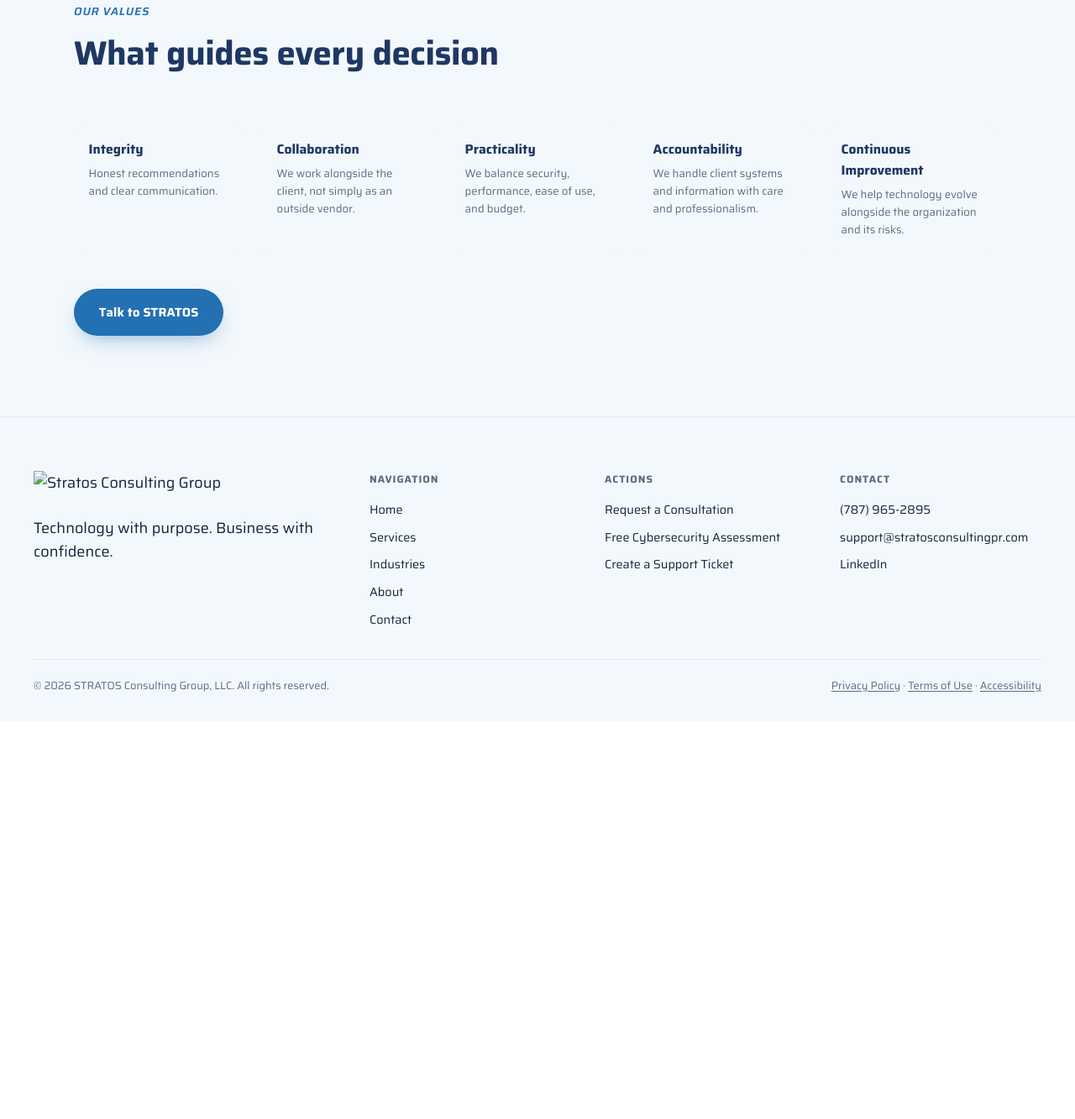
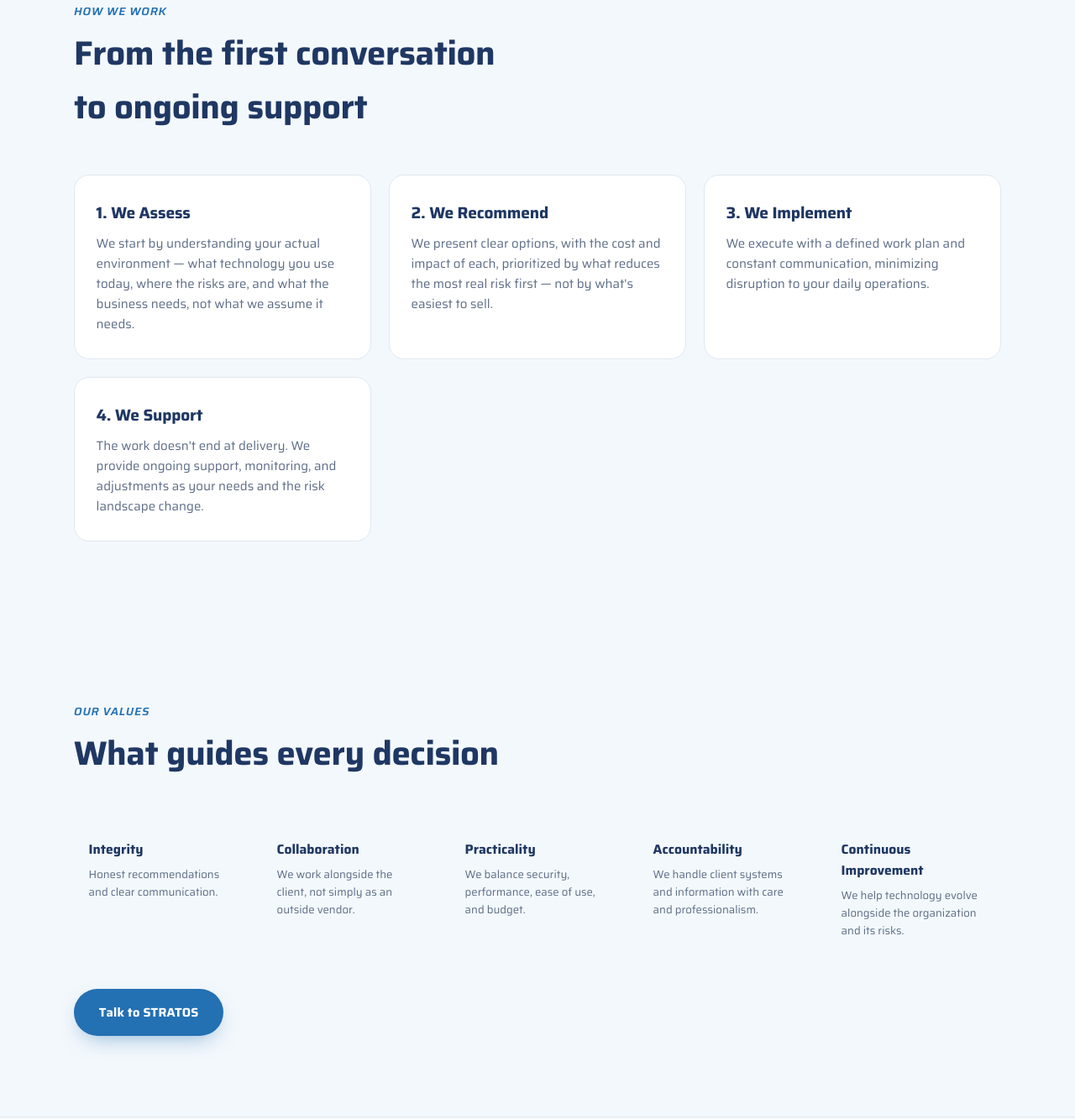
Before and after one commit to stratosconsulting/stratos-website, a plain HTML site: page en/about.html in a window 1280 px wide. Shown: the part 1364-2697 px from the top of the page at 84% size. Before the commit the page ends 2223 px from the top, so only its background shows below. Drawn offline with Linux system fonts and the light colour scheme.

Commit message:
Fix broken logo path on all English pages
The base64->external-asset swap earlier this session used the same
relative path (assets/logo-full.png) for both the Spanish root pages
and their English mirrors, but en/ pages live one directory deeper —
the image was 404ing there. Fixed to ../assets/logo-full.png across
all 11 English pages (nav + footer, 22 occurrences). translate.py's
existing path-rewrite rule already handles this correctly for future
full-pipeline regenerations; this was only broken because the earlier
fix was applied as a direct edit to already-generated files, bypassing
that rule.

```diff
--- a/en/about.html
+++ b/en/about.html
@@ -785,7 +785,7 @@
 <header class="nav">
 <div class="nav-inner">
 <a aria-label="Stratos Consulting Group — Home" href="index.html">
-<img alt="Stratos Consulting Group" class="brand-logo" src="assets/logo-full.png">
+<img alt="Stratos Consulting Group" class="brand-logo" src="../assets/logo-full.png">
 <a href="services.html">Services</a>
 <a href="industries.html">Industries</a>
 <a href="#">About</a>
@@ -832,6 +832,19 @@
 <section class="tint">
 <div class="wrap">
 <div class="section-head reveal">
+<div><p class="eyebrow">How We Work</p><h2>From the first conversation to ongoing support</h2></div>
+</div>
+<div class="pillar-grid reveal">
+<div class="pillar-card"><h3>1. We Assess</h3><p>We start by understanding your actual environment — what technology you use today, where the risks are, and what the business needs, not what we assume it needs.</p></div>
+<div class="pillar-card"><h3>2. We Recommend</h3><p>We present clear options, with the cost and impact of each, prioritized by what reduces the most real risk first — not by what's easiest to sell.</p></div>
+<div class="pillar-card"><h3>3. We Implement</h3><p>We execute with a defined work plan and constant communication, minimizing disruption to your daily operations.</p></div>
+<div class="pillar-card"><h3>4. We Support</h3><p>The work doesn't end at delivery. We provide ongoing support, monitoring, and adjustments as your needs and the risk landscape change.</p></div>
+</div>
+</div>
+</section>
+<section class="tint">
+<div class="wrap">
+<div class="section-head reveal">
 <div><p class="eyebrow">Our Values</p><h2>What guides every decision</h2></div>
 </div>
 <div class="values-grid reveal">
@@ -849,7 +862,7 @@
 <footer>
 <div class="wrap footer-grid">
 <div class="footer-brand">
-<img alt="Stratos Consulting Group" class="brand-logo" src="assets/logo-full.png">Technology with purpose. Business with confidence.</p>
+<img alt="Stratos Consulting Group" class="brand-logo" src="../assets/logo-full.png">Technology with purpose. Business with confidence.</p>
 </div>
 <div>
 <h5>Navigation</h5>
```
Also changed, not shown: en/accessibility.html (+2 -2 lines), en/contact.html (+2 -2 lines), en/free-assessment.html (+2 -2 lines), en/index.html (+2 -2 lines), en/industries.html (+2 -2 lines), en/privacy.html (+2 -2 lines), en/resources.html (+2 -2 lines), en/services.html (+2 -2 lines), en/support.html (+2 -2 lines), en/terms.html (+2 -2 lines), nosotros.html (+13 -0 lines).
